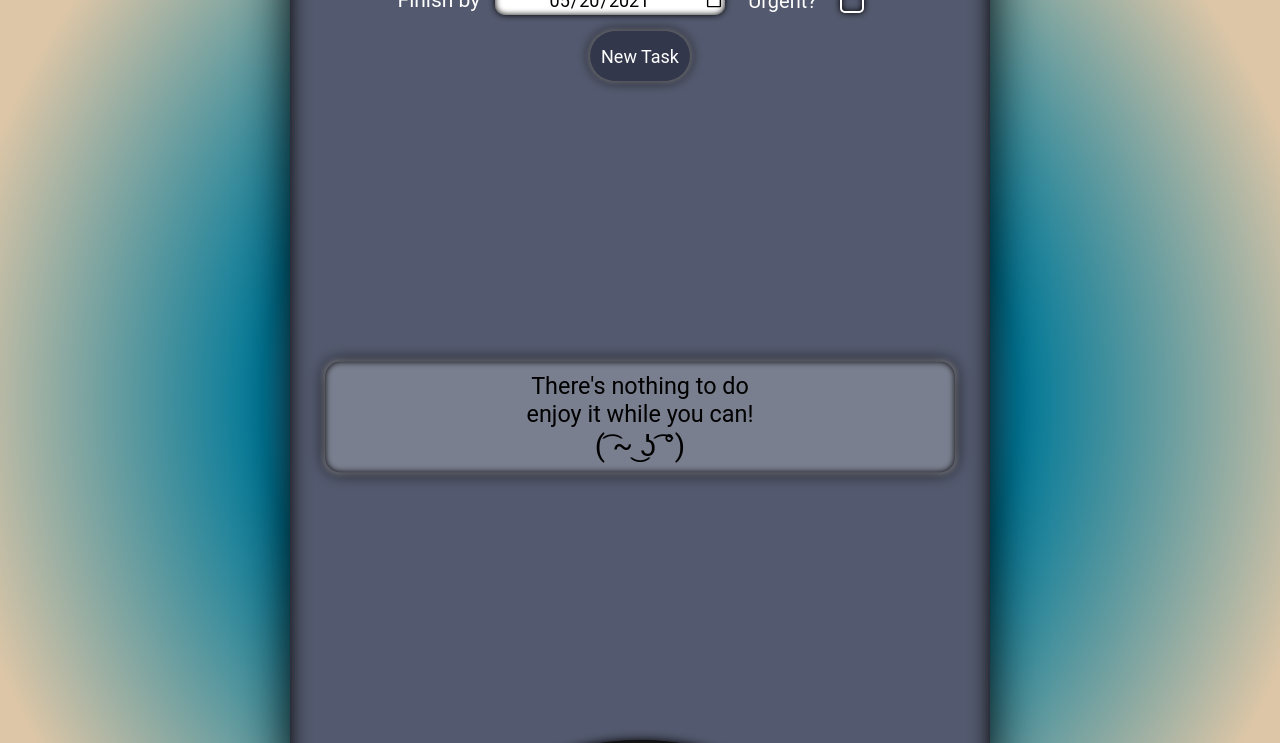
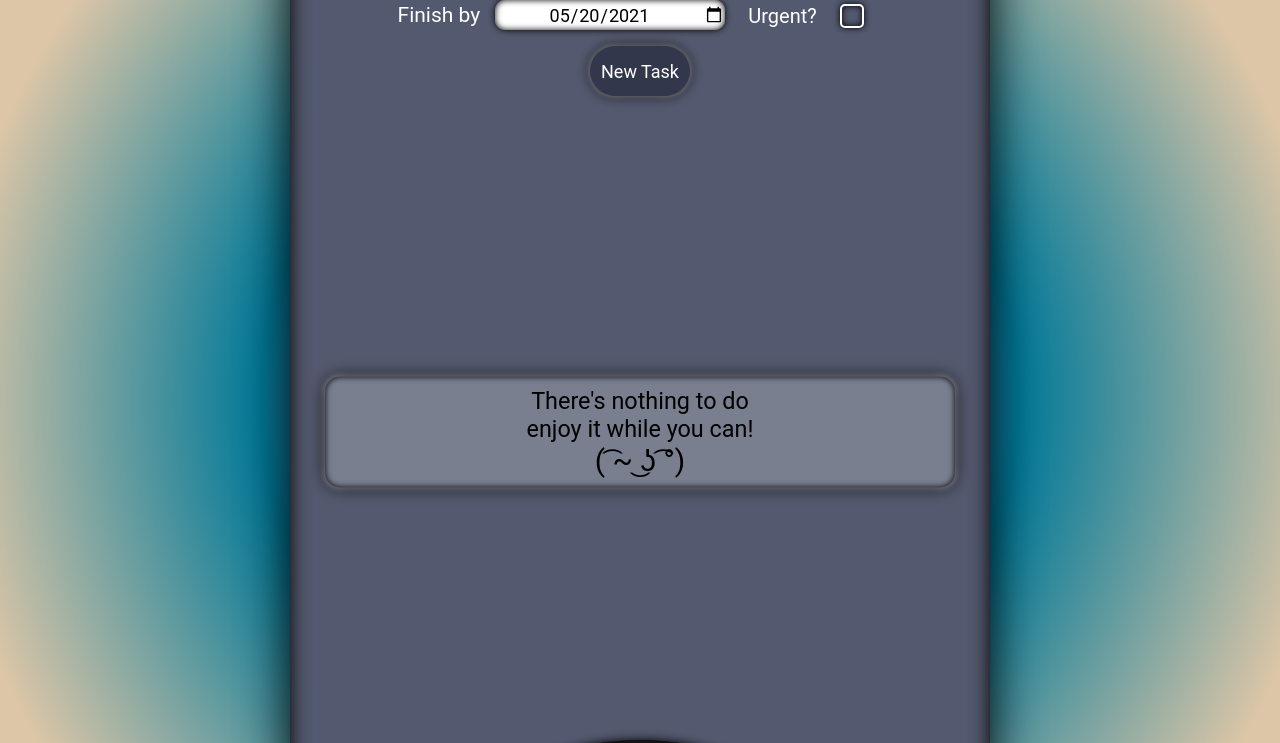
Before and after one commit to bysiuxvx/ToDoApp-react, a React (Create React App) app: page / in a window 1280 px wide. Shown: the top 743 px of the page. Built offline with nearby package versions, Linux system fonts and the light colour scheme.

Commit message:
work in progress

```diff
--- a/src/components/AddTask.js
+++ b/src/components/AddTask.js
@@ -22,12 +22,12 @@ const AddTask = (props) => {
       alert('The target date has to be at least today!');
       return;
     }
-    if (text.length > 0) {
+    if (text.length > 4) {
       props.addTask(text, urgent, targetDate, creationDate);
       setText('');
       setUrgent(false);
       setDate(minDate);
-    } else alert('Task name too short!');
+    } else alert('Task name is too short, describe it a bit more!');
   };
 
   const handleKeyDown = (event) => {
--- a/src/styles/App.css
+++ b/src/styles/App.css
@@ -11,8 +11,6 @@ body {
 .app {
   text-align: center;
   min-height: 100vh;
-  overflow: hidden;
-
   background: rgb(142, 147, 196);
   background: radial-gradient(
     circle,
@@ -22,8 +20,14 @@ body {
   );
 }
 
+.appPanel,
+footer,
+.arrow,
+.App-logo {
+  position: absolute;
+}
+
 .appPanel {
-  position: absolute;
   height: 850px;
   background-color: rgb(83, 89, 110);
   width: 700px;
@@ -36,7 +40,7 @@ body {
 
 .addTask {
   height: 112px;
-  margin-top: 10px;
+  margin-top: 25px;
 }
 
 .taskList {
@@ -56,7 +60,6 @@ body {
 footer {
   transform: translate(-50%, 88%);
   left: 50%;
-  position: absolute;
   bottom: 0;
   height: 500px;
   width: 40%;
@@ -66,7 +69,6 @@ footer {
   box-shadow: 0 0 10px inset black, 0 0 10px black;
 }
 .arrow {
-  position: absolute;
   font-size: 40px;
   transform: translate(-50%, -50%);
   left: 50%;
@@ -93,9 +95,8 @@ footer:hover .arrow {
 .App-logo {
   height: 50px;
   animation: logo-spin infinite 20s linear;
-  position: absolute;
   top: 1%;
-  right: 1.8%;
+  right: 0.6%;
 }
 
 @keyframes logo-spin {
--- a/src/styles/addtask.css
+++ b/src/styles/addtask.css
@@ -82,7 +82,7 @@ div .title {
   width: 150px;
   clear: both;
   right: 100px;
-  top: 53.5px;
+  top: 68.5px;
 }
 
 .checkbox-label input {
--- a/src/styles/footer.css
+++ b/src/styles/footer.css
@@ -19,6 +19,7 @@ footer span.githubProfile {
 
 footer span.githubProfile:hover {
   font-size: 23px;
+  text-shadow: 0 0 3px gold;
 }
 
 footer .githubLogo {
```
